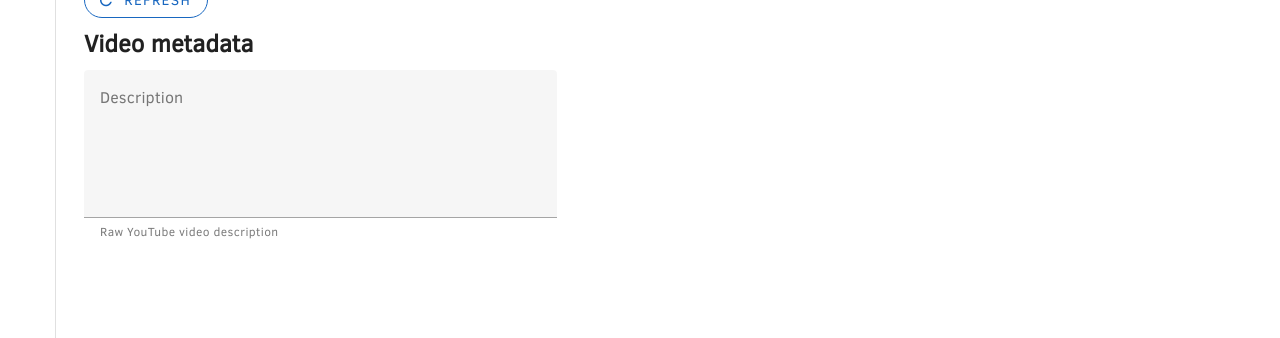
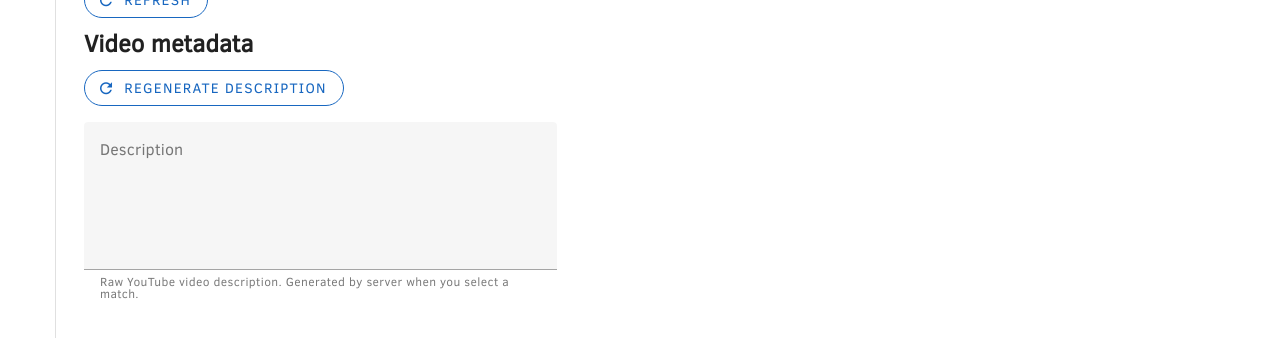
Before and after one commit to gafirst/match-uploader, a Vue app in the folder client/: page /upload in a window 1280 px wide. Shown: the part 276-614 px from the top of the page. Built offline with nearby package versions, Linux system fonts and the light colour scheme; no server answers.

Commit message:
Frontend updates for description generation

```diff
--- /dev/null
+++ b/client/src/components/matches/MatchDescription.vue
@@ -0,0 +1,28 @@
+<template>
+  <VAlert v-if="!!matchStore.descriptionFetchError"
+          color="error"
+          class="mb-4"
+  >
+    {{ matchStore.descriptionFetchError }}
+  </VAlert>
+  <VBtn class="mb-4"
+        variant="outlined"
+        prepend-icon="mdi-refresh"
+        :loading="matchStore.descriptionLoading"
+        @click="matchStore.getSuggestedDescription()"
+  >
+    Regenerate description
+  </VBtn>
+  <VTextarea v-model="matchStore.description"
+             label="Description"
+             :disabled="matchStore.uploadInProgress || matchStore.descriptionLoading"
+             messages="Raw YouTube video description. Generated by server when you select a match."
+             auto-grow
+             class="mb-4"
+  />
+</template>
+<script lang="ts" setup>
+import {useMatchStore} from "@/stores/match";
+
+const matchStore = useMatchStore();
+</script>
--- a/client/src/stores/match.ts
+++ b/client/src/stores/match.ts
@@ -1,5 +1,5 @@
 import {acceptHMRUpdate, defineStore} from "pinia";
-import {computed, ref} from "vue";
+import {computed, handleError, ref} from "vue";
 import {MatchVideoInfo} from "@/types/MatchVideoInfo";
 
 // Eventually the server will send this data
@@ -39,6 +39,7 @@ export const useMatchStore = defineStore("match", () => {
   async function selectMatch(matchKey: string) {
     selectedMatchKey.value = matchKey;
     await getMatchVideos();
+    await getSuggestedDescription();
   }
 
   const selectedMatch = computed(() => {
@@ -85,19 +86,53 @@ export const useMatchStore = defineStore("match", () => {
   }
 
   const description = ref<string | null>(null);
-    const youTubeChannelId = ref<string | null>(null);
+  const descriptionLoading = ref(false);
+  const descriptionFetchError = ref("");
+
+  async function getSuggestedDescription() {
+    if (!selectedMatchKey.value) {
+      return;
+    }
+
+    descriptionLoading.value = true;
+    descriptionFetchError.value = "";
+
+    const result = await fetch(`/api/v1/matches/${selectedMatchKey.value}/description`);
+
+    if (!result.ok) {
+      const message = `Unable to retrieve description for ${selectedMatchKey.value}`;
+      descriptionFetchError.value = `API error (${result.status} ${result.statusText}): ${message}`;
+      descriptionLoading.value = false;
+      return;
+    }
+
+    const data = await result.json();
+
+    if (!Object.hasOwnProperty.call(data, "description")) {
+      const stringifiedData = JSON.stringify(data);
+      descriptionFetchError.value =
+        `Error: description API response missing description property: ${stringifiedData}`;
+      descriptionLoading.value = false;
+      return;
+    }
+
+    descriptionLoading.value = false;
+    description.value = data.description;
+  }
 
   return {
+    description,
+    descriptionFetchError,
+    descriptionLoading,
+    getMatchVideos,
+    getSuggestedDescription,
+    matchVideoError,
+    matchVideos,
+    matchVideosLoading,
     matches,
-        selectedMatchKey,
-        description,
-        youTubeChannelId,
     selectMatch,
     selectedMatch,
-        matchVideos,
-        matchVideosLoading,
-        matchVideoError,
-        getMatchVideos,
+    selectedMatchKey,
     uploadInProgress,
   };
 });
--- a/client/src/views/Home.vue
+++ b/client/src/views/Home.vue
@@ -17,15 +17,7 @@
       >
         Video metadata
       </h2>
-      <VTextarea v-model="matchStore.description"
-                 label="Description"
-                 :disabled="matchStore.uploadInProgress"
-                 messages="Raw YouTube video description"
-                 class="mb-4"
-      />
-
-      <!--      <h3>YouTube</h3>-->
-      <!--      <YouTubeChannelSelector class="mt-2 mb-4" />-->
+      <MatchDescription />
     </VCol>
     <VCol cols="12" md="7">
       <h2 class="mb-2">Videos</h2>
@@ -46,17 +38,6 @@
       <VRow>
         <MatchVideosUploader />
       </VRow>
-
-      <!--      <h2>YouTube channel</h2>-->
-      <!--      <VRow align="center">-->
-      <!--        <VCol>-->
-      <!--          <VAvatar v-if="selectedYouTubeChannel && selectedYouTubeChannel.thumbnailUrl"-->
-      <!--                   :image="selectedYouTubeChannel.thumbnailUrl"-->
-      <!--          />-->
-
-      <!--          {{ selectedYouTubeChannel?.title ?? "No channel selected" }}-->
-      <!--        </VCol>-->
-      <!--      </VRow>-->
     </VCol>
   </VRow>
 </template>
@@ -66,35 +47,11 @@ import {ref} from "vue";
 import MatchSelector from "@/components/matches/MatchSelector.vue";
 import MatchVideosUploader from "@/components/matches/MatchVideosUploader.vue";
 import {useMatchStore} from "@/stores/match";
+import MatchDescription from "@/components/matches/MatchDescription.vue";
 
 const error = ref("");
 
 const matchStore = useMatchStore();
-
-// const { data: youTubeStatus, error: youTubeStatusError } = useSWRV("/api/v1/youtube/status");
-
-// watch(youTubeStatusError, (err) => {
-//   console.error("YouTube status error:", err.message);
-//   error.value = `Error obtaining authenticated YouTube channel info: ${err.message}`;
-// });
-//
-// function isYouTubeStatus(obj: object): obj is IYouTubeStatus {
-//   return !!(obj as IYouTubeStatus).channels;
-// }
-
-// const selectedYouTubeChannel = computed(() => {
-//   if (!youTubeStatus.value) {
-//     console.log("no status");
-//     return null;
-//   }
-//
-//   if (!isYouTubeStatus(youTubeStatus.value)) {
-//     return null;
-//   }
-//
-//   return youTubeStatus.value.channels.find((channel) => channel.id === matchStore.youTubeChannelId);
-// });
-
 </script>
 
 <style>
```
Lines whose indentation alone changed are shown as unchanged.
